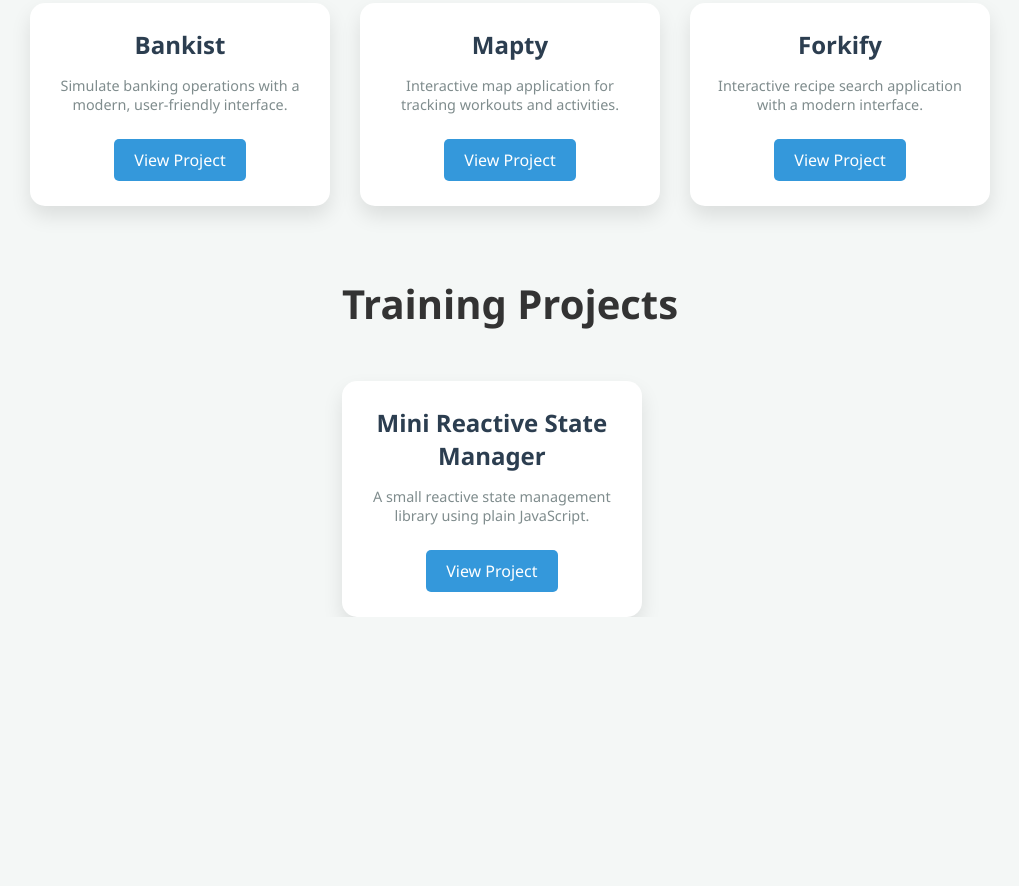
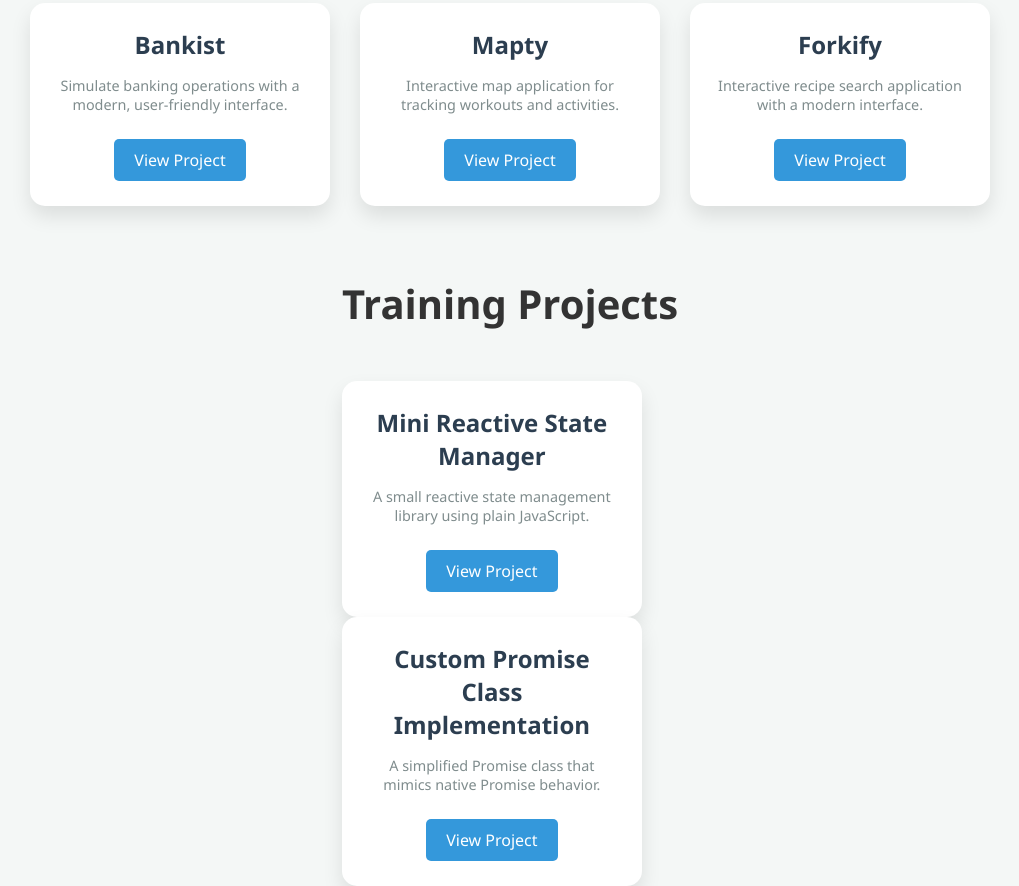
Before and after one commit to Anchal789/Javascript-Learning, a plain HTML site: page index.html in a window 1280 px wide. Shown: the part 427-1313 px from the top of the page, without its empty margins (130-1149 px from the left). Before the commit the page ends 1044 px from the top, so only its background shows below. Drawn offline with Linux system fonts and the light colour scheme.

Commit message:
feat: add custom promise class implementation to project hub

```diff
--- a/index.html
+++ b/index.html
@@ -78,6 +78,17 @@
 					>
 				</div>
 			</div>
+			<div class="card" id="card-modal">
+				<div class="card-content">
+					<h2>Custom Promise Class Implementation</h2>
+					<p>
+						A simplified Promise class that mimics native Promise behavior.
+					</p>
+					<a href="custom-promise/index.html" class="btn"
+						>View Project</a
+					>
+				</div>
+			</div>
 		</div>
 		<script src="script.js"></script>
 	</body>
```
